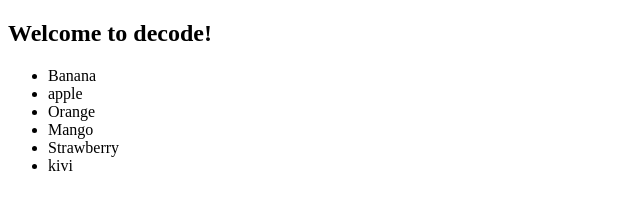
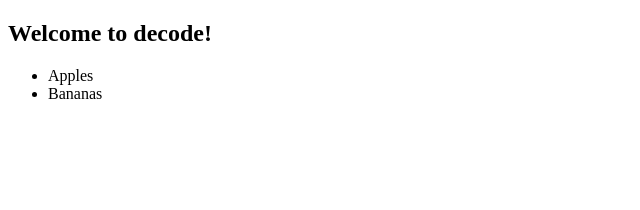
Before and after one commit to SalehMajeed/Course--Javascript-DOM, a plain HTML site: page index.html in a window 1280 px wide. Shown: the whole page, without its empty margins (0-640 px from the left). Drawn offline with Linux system fonts and the light colour scheme.

Commit message:
document fragments

```diff
--- a/index.html
+++ b/index.html
@@ -16,7 +16,11 @@
 
 <body>
     <h2 id='title'>Welcome to decode!</h2>
-    <script src="js/append.js"></script>
+    <ul id="my_list">
+
+    </ul>
+    <script src="js/document_fragments.js"></script>
+    <!-- <script src="js/append.js"></script> -->
     <!-- <script src="js/heading.js"></script> -->
     <!-- <script src="js/create_elements.js"></script> -->
     <!-- <script src="js/set_attribute.js"></script> -->
--- /dev/null
+++ b/js/document_fragments.js
@@ -0,0 +1,15 @@
+const my_lists = document.getElementById('my_list');
+const doc_frag = document.createDocumentFragment();
+
+let item1 = document.createElement('li');
+let item2 = document.createElement('li');
+
+item1.textContent = 'Apples';
+item2.textContent = 'Bananas';
+
+doc_frag.appendChild(item1);
+doc_frag.appendChild(item2);
+
+my_lists.appendChild(doc_frag);
+
+console.log(doc_frag); // show empty
```
